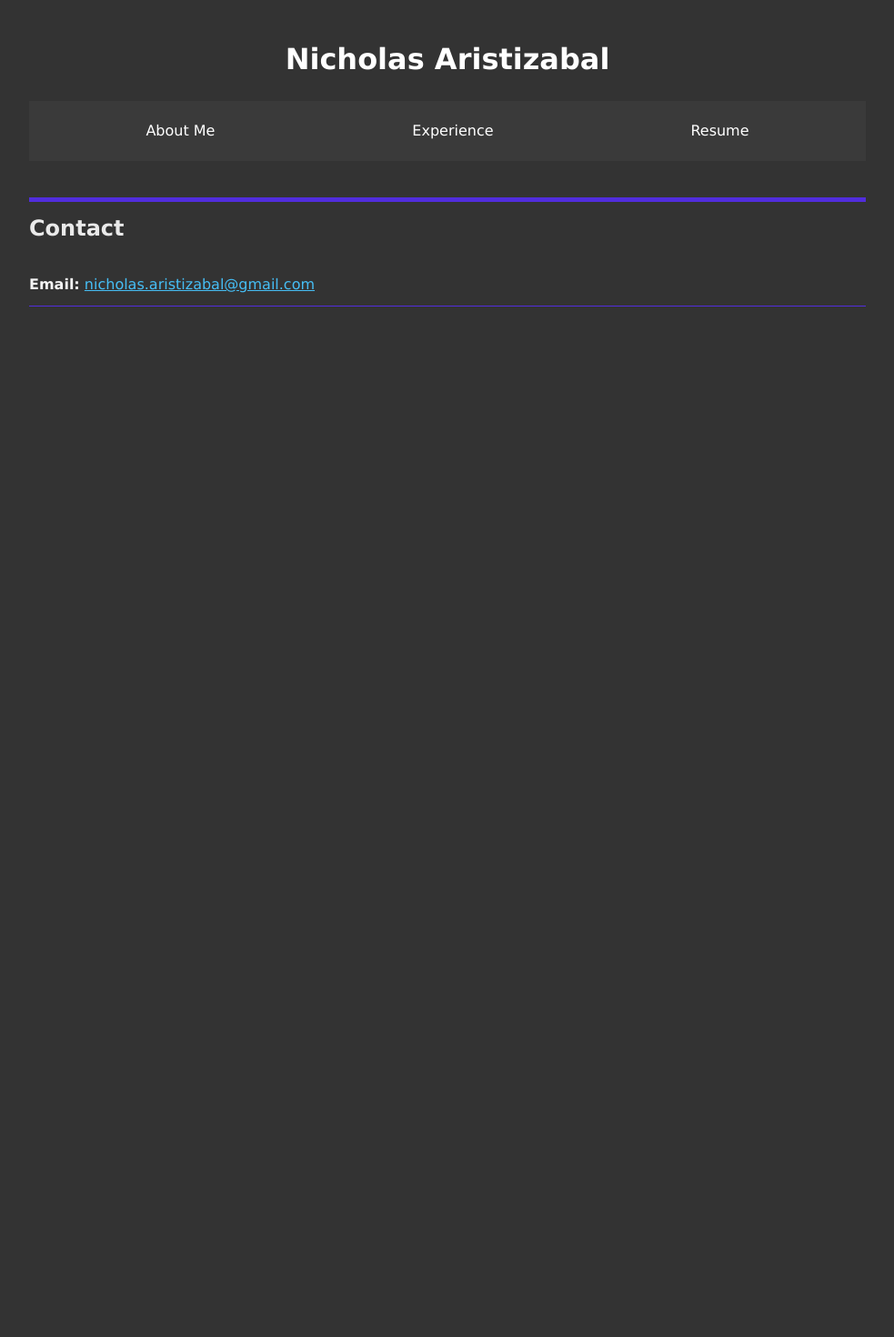
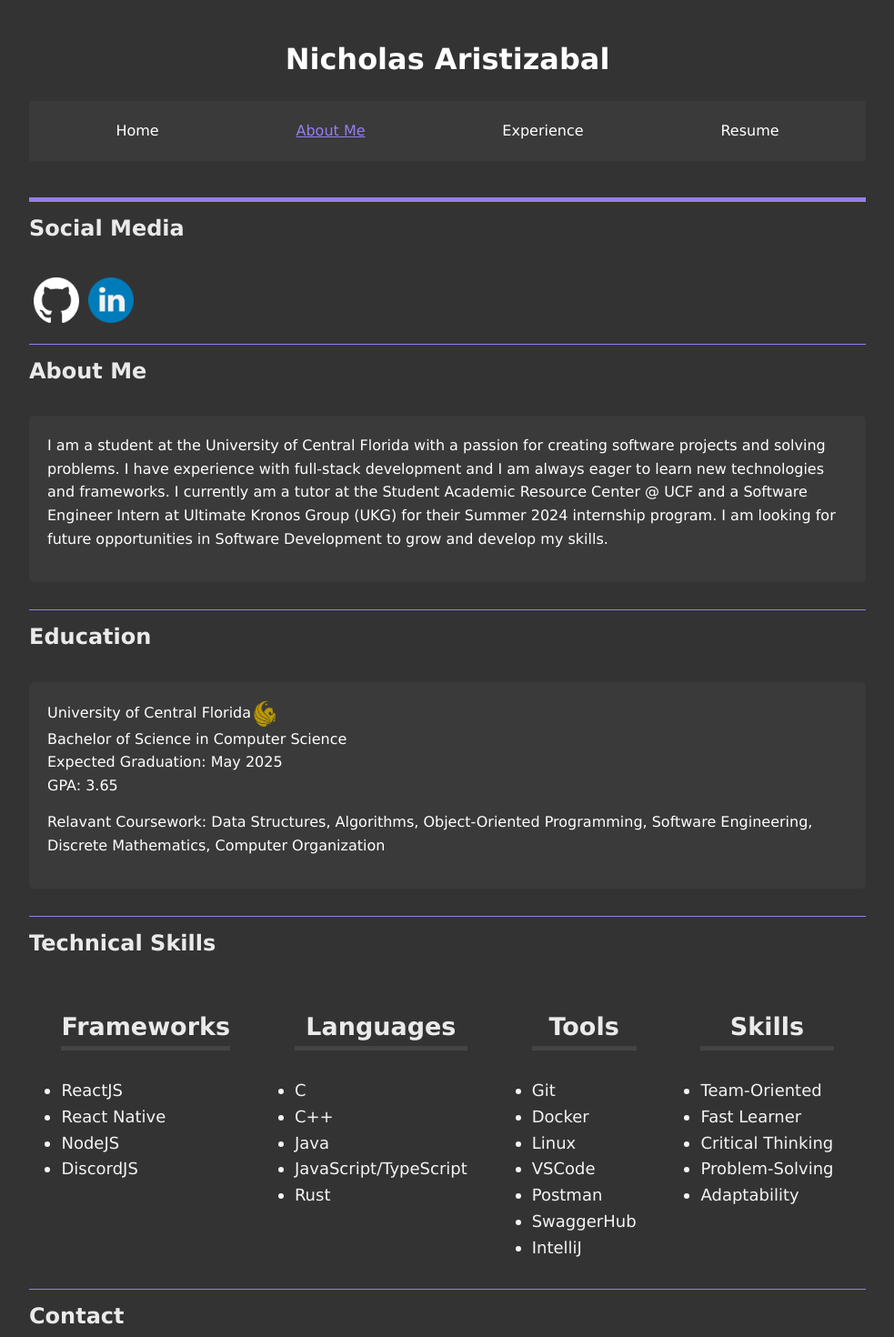
Before and after one commit to NickAwrist/NickAwrist.github.io, a React (Create React App) app: page /about-me in a window 1280 px wide. Shown: the top 1470 px of the page at 91% size, without its empty margins (148-1131 px from the left). Before the commit the page ends 800 px from the top, so only its background shows below. Built offline with nearby package versions, Linux system fonts and the light colour scheme.

Commit message:
Added HomePage and headshot image

```diff
--- a/src/App.css
+++ b/src/App.css
@@ -77,14 +77,6 @@ p {
 	margin: 10px;
 	padding: 10px;
 	font-size: large;
-}
-
-.Skill ul {
-	background: #3a3a3a;
-	color: #fff;
-	padding: 5px;
-	margin: 10px 0 30px 0;
-	border-radius: 5px;
 }
 
 /* Links */
--- a/src/App.tsx
+++ b/src/App.tsx
@@ -8,18 +8,19 @@ import Footer from './components/Footer';
 import Header from './components/Header';
 
 import HomePage from './pages/HomePage';
+import AboutMePage from './pages/AboutMePage';
 import ExperiencePage from './pages/ExperiencePage';
 import ResumePage from './pages/ResumePage';
 
 const App: React.FC = () => {
 
-  const [accentColor, setAccentColor] = useState<string>(getRandomColor());
+  const [accentColor] = useState<string>(getRandomColor());
 
   function getRandomColor() {
-    const letters: string = '0123456789ABCDEF';
+    const letters: string = '6789ABCDEF';
     let color: string = '#';
     for(let i=0; i<6; i++) {
-      color += letters[Math.floor(Math.random() * 16)];
+      color += letters[Math.floor(Math.random() * letters.length)];
     }
     return color;
   }
@@ -53,6 +54,7 @@ const AppContent: React.FC = () => {
       >
         <Routes location={location}>
           <Route path="/" element={<HomePage />} />
+          <Route path="/about-me" element={<AboutMePage />} />
           <Route path="/experience" element={<ExperiencePage />} />
           <Route path="/resume" element={<ResumePage />} />
         </Routes>
--- a/src/components/NavigationBar.tsx
+++ b/src/components/NavigationBar.tsx
@@ -13,6 +13,9 @@ const NavigationBar: React.FC = () => {
     return (
         <nav className="NavigationBar">
         <NavLink to="/" style={({ isActive }) => isActive ? activeStyle : undefined}>
+            Home
+        </NavLink>
+        <NavLink to="/about-me" style={({ isActive }) => isActive ? activeStyle : undefined}>
             About Me
         </NavLink>
         <NavLink to="/experience" style={({ isActive }) => isActive ? activeStyle : undefined}>
--- /dev/null
+++ b/src/pages/AboutMePage.tsx
@@ -0,0 +1,117 @@
+import React from 'react';
+
+import '../App.css';
+
+const HomePage: React.FC = () => {
+
+    return(
+        <div>
+            <h2>Social Media</h2>
+            <div className="SocialMedia">
+
+                <a href="https://github.com/NickAwrist" target="_blank" rel="noreferrer">
+                <img className="icon_img" src="github_logo.png" alt="Link to Github"/>
+                </a>
+
+                <a href="https://www.linkedin.com/in/nicholas-aristizabal-56ba6b235/" target="_blank" rel="noreferrer">
+                <img className="icon_img" src="linkedin_logo.png" alt="Link to Linkedin"/>
+                </a>
+
+            </div>
+
+            <div className="breakPoint"></div>
+
+            <h2>About Me</h2>
+            <div className="TextBox">
+                <p>
+                I am a student at the University of Central Florida with a passion for creating software projects and solving problems. I have experience with
+                full-stack development and I am always eager to learn new technologies and frameworks. I currently am
+                a tutor at the Student Academic Resource Center @ UCF and a Software Engineer Intern at Ultimate Kronos Group (UKG) for their Summer 2024 internship program.
+                I am looking for future opportunities in Software Development to grow and develop my skills.
+                </p>
+            </div>
+
+            <div className="breakPoint"></div>
+
+            <h2>Education</h2>
+            <div className="TextBox">
+                <p>
+                University of Central Florida
+                <img src="ucf_icon.png" alt="UCF Logo" style={{width: '30px', height: '30px'}} />
+
+                <br />
+                Bachelor of Science in Computer Science
+                <br />
+                Expected Graduation: May 2025
+                <br />
+                GPA: 3.65
+                </p>
+                <p>
+                Relavant Coursework: Data Structures, Algorithms, Object-Oriented Programming, Software Engineering, Discrete Mathematics, Computer Organization
+                </p>
+            </div>
+
+            <div className="breakPoint"></div>
+
+            <h2>Technical Skills</h2>
+            <div className="Skills">
+
+                <div className="Skill">
+                    <h2 className="SkillHeader">Frameworks</h2>
+                    <ul>
+                        <li>ReactJS</li>
+                        <li>React Native</li>
+                        <li>NodeJS</li>
+                        <li>DiscordJS</li>
+                    </ul>
+                </div>
+
+
+                <div className="Skill">
+                    <h2 className="SkillHeader">Languages</h2>
+                    <ul>
+                        <li>C</li>
+                        <li>C++</li>
+                        <li>Java</li>
+                        <li>JavaScript/TypeScript</li>
+                        <li>Rust</li>
+                    </ul>
+                </div>
+
+                <div className="Skill">
+                    <h2 className="SkillHeader">Tools</h2>
+                    <ul>
+                        <li>Git</li>
+                        <li>Docker</li>
+                        <li>Linux</li>
+                        <li>VSCode</li>
+                        <li>Postman</li>
+                        <li>SwaggerHub</li>
+                        <li>IntelliJ</li>
+                    </ul>
+                </div>
+
+                <div className="Skill">
+                    <h2 className="SkillHeader">Skills</h2>
+                    <ul>
+                        <li>Team-Oriented</li>
+                        <li>Fast Learner</li>
+                        <li>Critical Thinking</li>
+                        <li>Problem-Solving</li>
+                        <li>Adaptability</li>
+                    </ul>
+                </div>
+
+            </div>
+
+            <div className="breakPoint"></div>
+
+
+
+        </div>
+
+    )
+
+}
+
+export default HomePage;
--- a/src/pages/ExperiencePage.tsx
+++ b/src/pages/ExperiencePage.tsx
@@ -43,6 +43,9 @@ const ExperiencePage: React.FC = () => {
                 />
                 ))}
             </div>
+
+            <div className="breakPoint"></div>
+
         </div>
     )
 
--- a/src/pages/HomePage.tsx
+++ b/src/pages/HomePage.tsx
@@ -6,111 +6,22 @@ const HomePage: React.FC = () => {
 
     return(
         <div>
-            <h2>Social Media</h2>
-            <div className="SocialMedia">
-
-                <a href="https://github.com/NickAwrist" target="_blank" rel="noreferrer">
-                <img className="icon_img" src="github_logo.png" alt="Link to Github"/>
-                </a>
-
-                <a href="https://www.linkedin.com/in/nicholas-aristizabal-56ba6b235/" target="_blank" rel="noreferrer">
-                <img className="icon_img" src="linkedin_logo.png" alt="Link to Linkedin"/>
-                </a>
-
+            <h2>Home</h2>
+            <div style={{display: 'flex', justifyContent: 'center', alignItems: 'center'}}>
+                <img  src="headshot.png" alt="Headshot of Nicholas Aristizabal" style={{width: '235px', height: '300px'}}/>
             </div>
-
-            <div className="breakPoint"></div>
-
-            <h2>About Me</h2>
             <div className="TextBox">
                 <p>
-                I am a student at the University of Central Florida with a passion for creating software projects and solving problems. I have experience with
-                full-stack development, and I am always eager to learn new technologies and frameworks. I am currently
-                looking for new opportunities to grow and develop my skills.
+                This website is a portfolio of my work as a software developer. Included are some of the projects I have worked on,
+                some information about me, my skills, previous work experience, and my resume.
+                Feel free to reach out to me if you have any questions or would like to work together.
                 </p>
             </div>
 
             <div className="breakPoint"></div>
-
-            <h2>Education</h2>
-            <div className="TextBox">
-                <p>
-                University of Central Florida
-                <img src="ucf_icon.png" alt="UCF Logo" style={{width: '30px', height: '30px'}} />
-
-                <br />
-                Bachelor of Science in Computer Science
-                <br />
-                Expected Graduation: May 2025
-                <br />
-                GPA: 3.65
-                </p>
-                <p>
-                Relavant Coursework: Data Structures, Algorithms, Object-Oriented Programming, Software Engineering, Discrete Mathematics, Computer Organization
-                </p>
-            </div>
-
-            <div className="breakPoint"></div>
-
-            <h2>Technical Skills</h2>
-            <div className="Skills">
-
-                <div className="Skill">
-                    <h2 className="SkillHeader">Frameworks</h2>
-                    <ul>
-                        <li>ReactJS</li>
-                        <li>React Native</li>
-                        <li>NodeJS</li>
-                        <li>DiscordJS</li>
-                    </ul>
-                </div>
-
-
-                <div className="Skill">
-                    <h2 className="SkillHeader">Languages</h2>
-                    <ul>
-                        <li>C</li>
-                        <li>C++</li>
-                        <li>Java</li>
-                        <li>JavaScript/TypeScript</li>
-                        <li>Rust</li>
-                    </ul>
-                </div>
-
-                <div className="Skill">
-                    <h2 className="SkillHeader">Tools</h2>
-                    <ul>
-                        <li>Git</li>
-                        <li>Docker</li>
-                        <li>Linux</li>
-                        <li>VSCode</li>
-                        <li>Postman</li>
-                        <li>SwaggerHub</li>
-                        <li>IntelliJ</li>
-                    </ul>
-                </div>
-
-                <div className="Skill">
-                    <h2 className="SkillHeader">Skills</h2>
-                    <ul>
-                        <li>Team-Oriented</li>
-                        <li>Fast Learner</li>
-                        <li>Critical Thinking</li>
-                        <li>Problem-Solving</li>
-                        <li>Adaptability</li>
-                    </ul>
-                </div>
-
-            </div>
-
-            <div className="breakPoint"></div>
-
-
-
         </div>
-
     )
 
-}
+};
 
 export default HomePage;
--- a/src/pages/ResumePage.tsx
+++ b/src/pages/ResumePage.tsx
@@ -16,6 +16,9 @@ const ResumePage: React.FC = () => {
                 </p>
                 </object>
             </div>
+
+            <div className="breakPoint"></div>
+
         </div>
     );
 };
```
Also changed, not shown: 1 other file (tests, documents, lock files or other folders).
